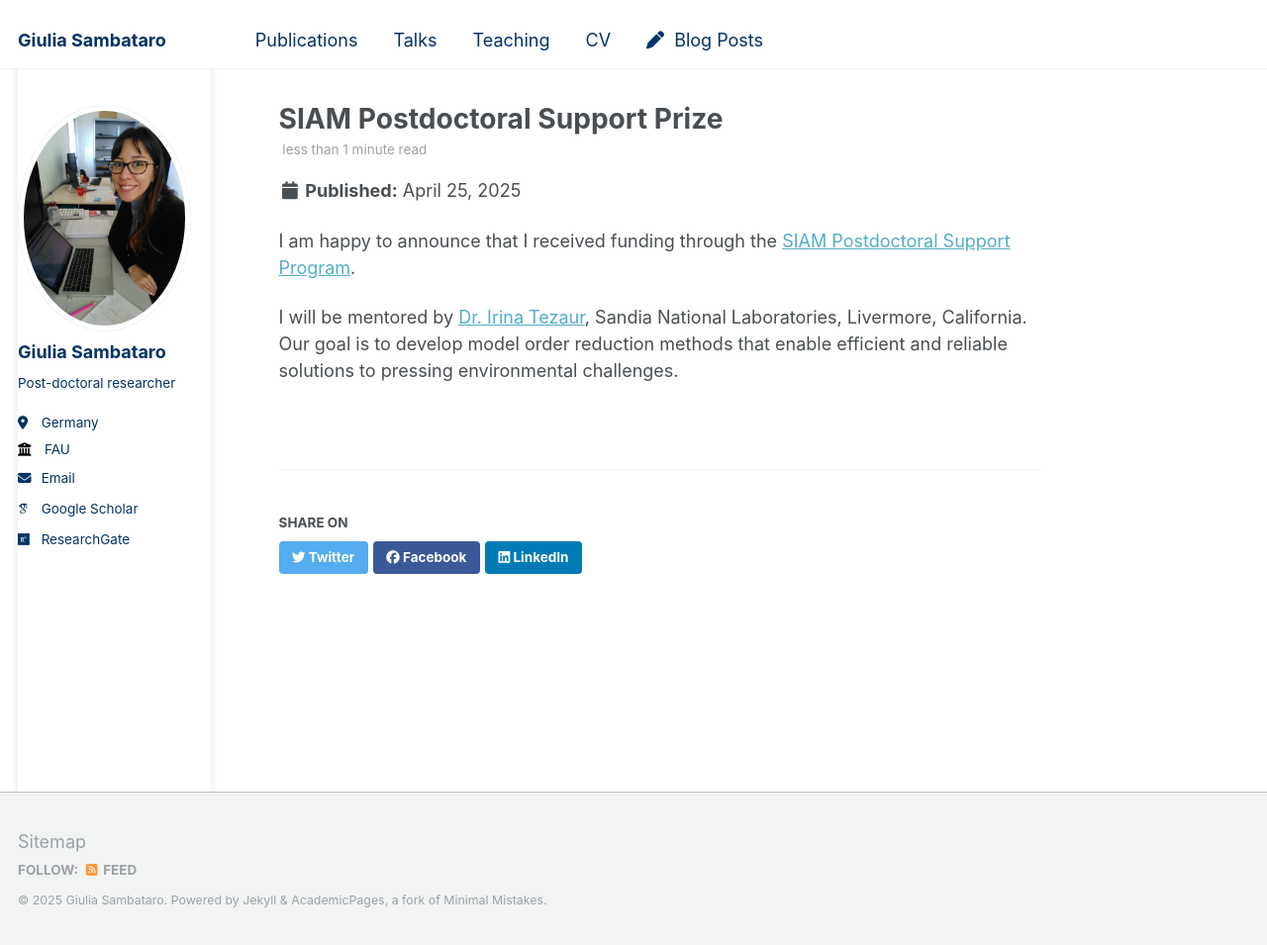
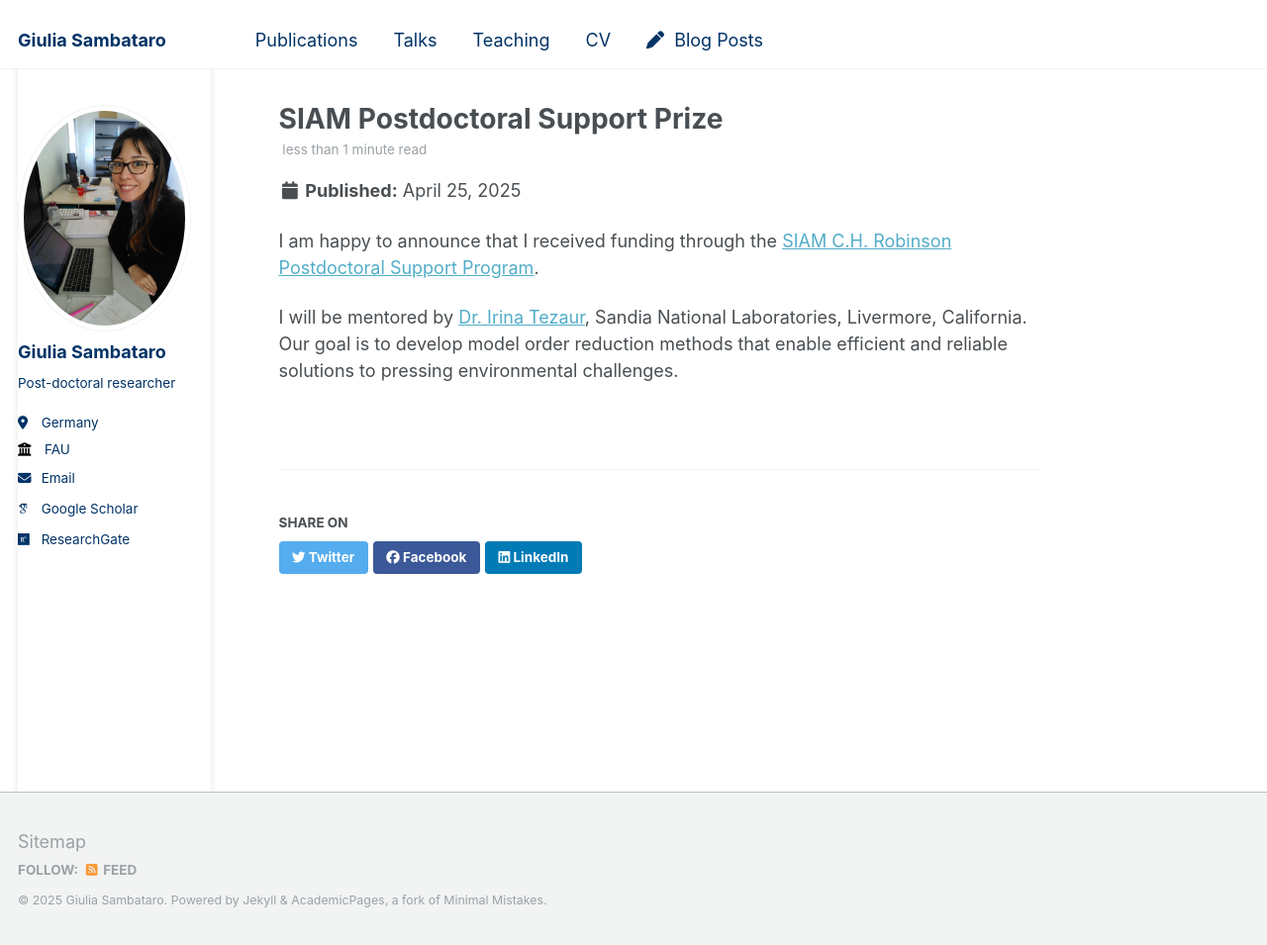
Before and after one commit to gsambata/gsambata.github.io, a Jekyll site: the page built from _posts/2025-04-25-future-post.md, in a window 1280 px wide and 955 px high. Shown: the whole window at 99% size. Built offline with Jekyll 4.4.1, drawn with Linux system fonts in a browser that asks for light colours; some web fonts are replaced.

Commit message:
siam link

```diff
--- a/_posts/2025-04-25-future-post.md
+++ b/_posts/2025-04-25-future-post.md
@@ -4,7 +4,7 @@ date: 2025-04-25
 permalink: /posts/2012/08/blog-post-4/
 tags:
 ---
-I am happy to announce that I received funding through the [SIAM Postdoctoral Support Program](https://www.siam.org/programs-initiatives/programs/siam-postdoctoral-support-program/).
+I am happy to announce that I received funding through the [SIAM C.H. Robinson Postdoctoral Support Program](https://www.siam.org/publications/siam-news/articles/congratulations-to-the-2025-siam-postdoctoral-support-program-recipients/).
 
 I will be mentored by [Dr. Irina Tezaur](https://www.sandia.gov/-ikalash/staff/irina-tezaur/), Sandia National Laboratories, Livermore, California.
 Our goal is to develop model order reduction methods that enable efficient and reliable solutions to pressing environmental challenges.
```
